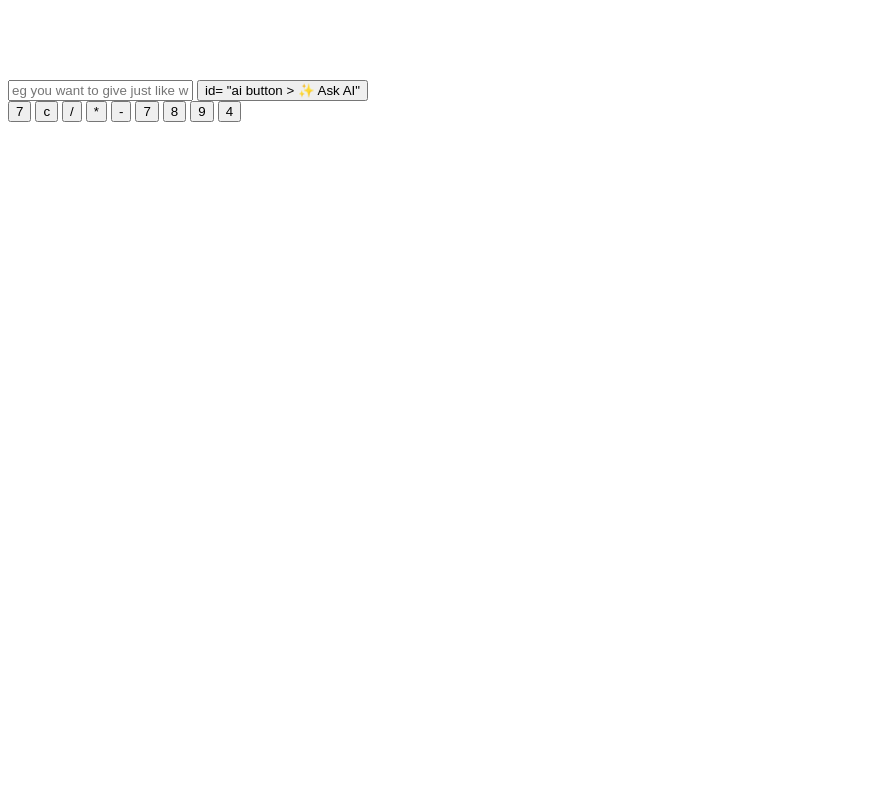
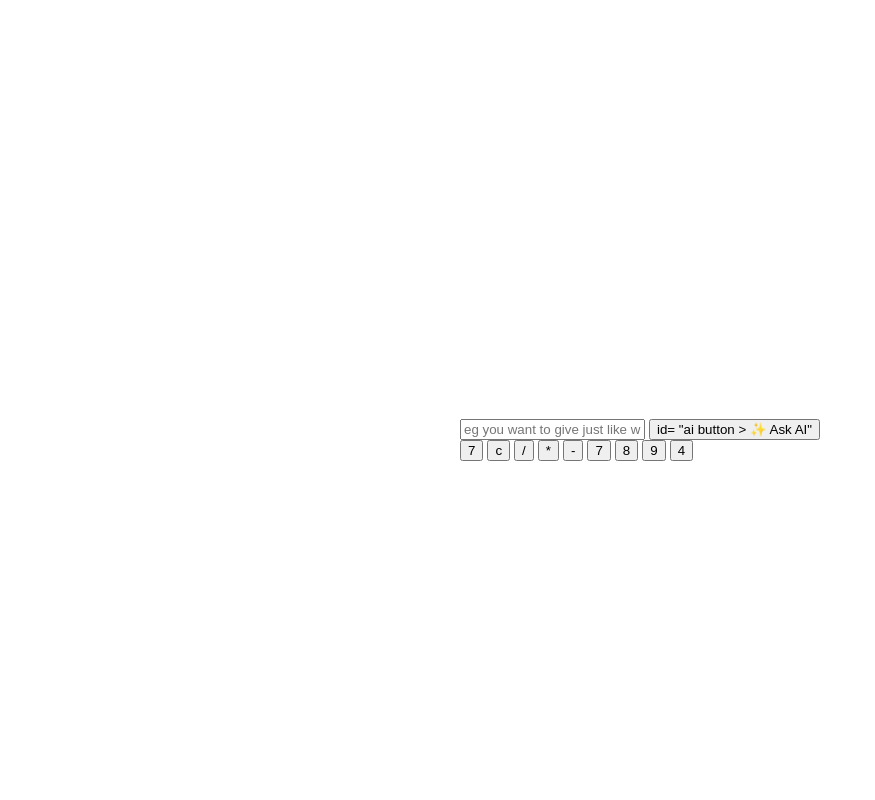
Before and after one commit to TheHimanshuMishraXD/Ai-based-calculator, a Flask app: page / in a window 1280 px wide. Shown: the whole page, without its empty margins (0-875 px from the left). Run offline with Flask 3, Linux system fonts and the light colour scheme.

Commit message:
Auto-update calculator: 2026-10-13 21:53:23

```diff
--- a/static/calc.css
+++ b/static/calc.css
@@ -1,4 +1,10 @@
 body{
     background-color: 1e1e2e;
-    color:#ffffff
+    color:#ffffff;
+    display: flex;
+    flex-direction: column;
+    align-items: center;
+    justify-content: center;
+    min-height: 100vh;
+    margin: 0;
 }
```
